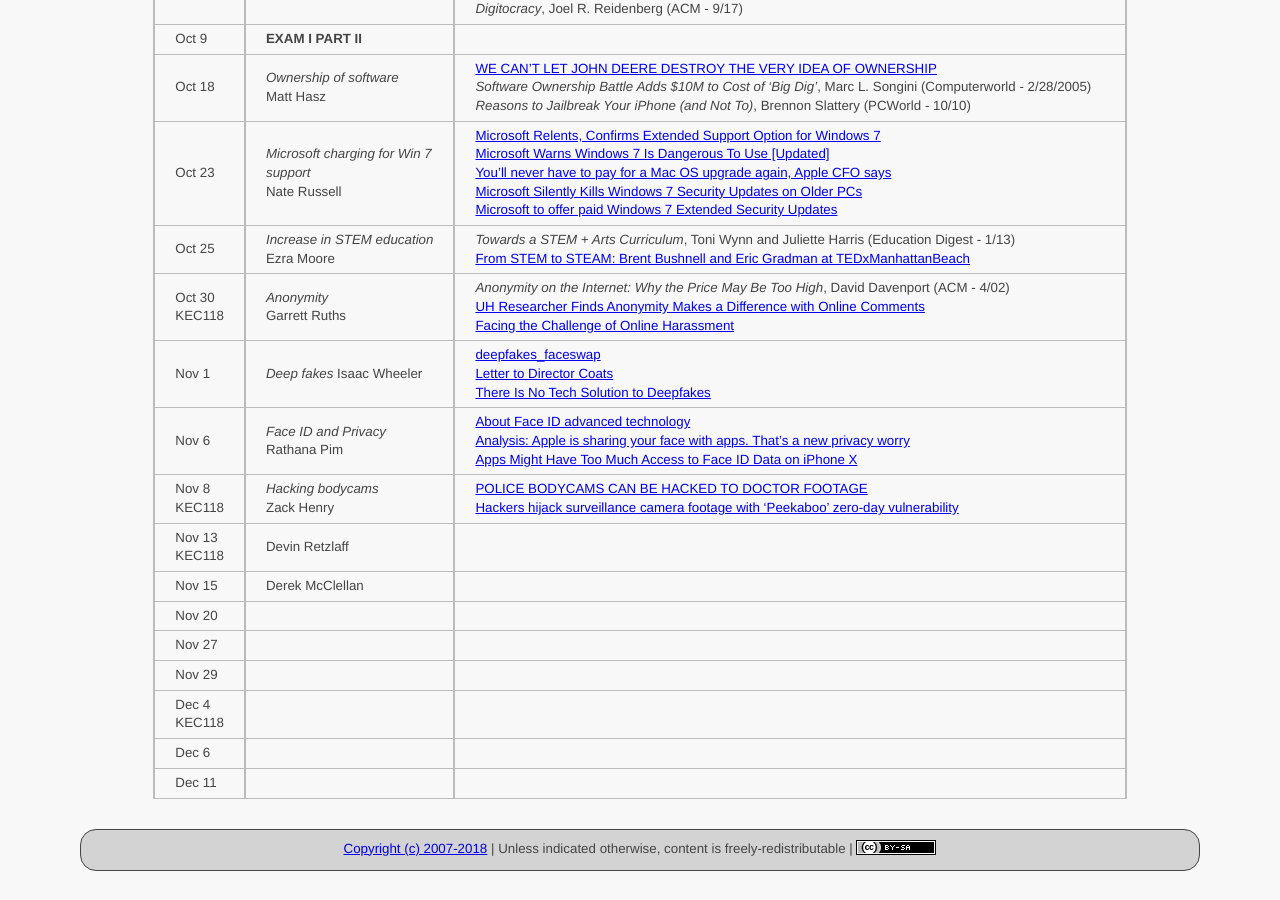
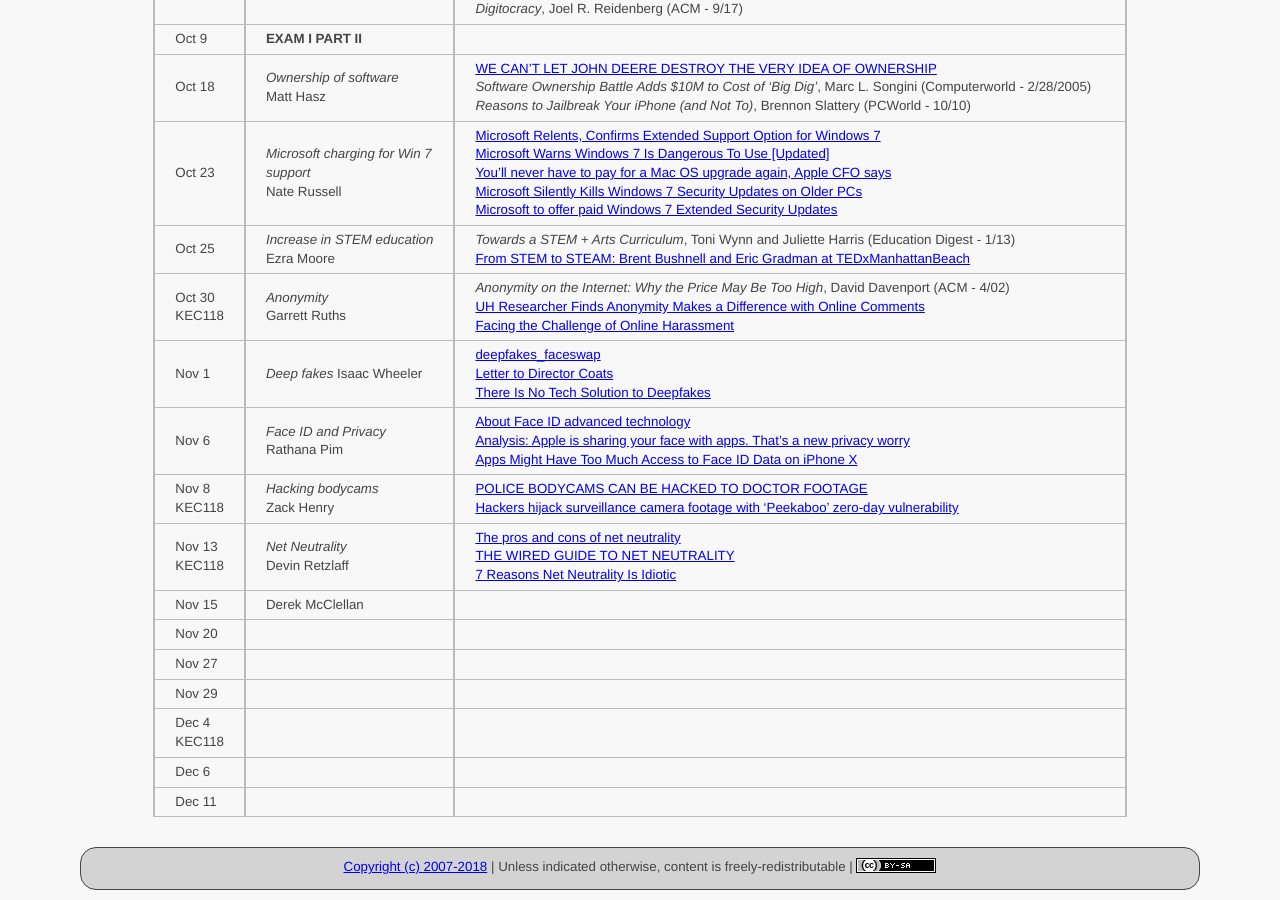
Before and after one commit to ycpcs/cs456-fall2018, a Jekyll site: the page built from schedule/index.md, in a window 1280 px wide and 900 px high, scrolled down 1059 px. Built offline with Jekyll 4.4.1, drawn with Linux system fonts in a browser that asks for light colours.

Commit message:
add net neutrality articles
add net neutrality articles

```diff
--- a/schedule/index.md
+++ b/schedule/index.md
@@ -34,7 +34,7 @@ All reading materials can be accessed via [Schmidt Library](http://library.ycp.e
 > Nov 1   | *Deep fakes* Isaac Wheeler | [deepfakes_faceswap](https://github.com/deepfakes/faceswap) <br /> [Letter to Director Coats](https://schiff.house.gov/imo/media/doc/2018-09%20ODNI%20Deep%20Fakes%20letter.pdf) <br /> [There Is No Tech Solution to Deepfakes](https://motherboard.vice.com/en_us/article/594qx5/there-is-no-tech-solution-to-deepfakes)|
 > Nov 6   | *Face ID and Privacy* <br /> Rathana Pim | [About Face ID advanced technology](https://support.apple.com/en-us/HT208108) <br /> [Analysis: Apple is sharing your face with apps. That's a new privacy worry](https://www.chicagotribune.com/bluesky/technology/ct-apple-facial-recognition-privacy-20171202-story.html) <br /> [Apps Might Have Too Much Access to Face ID Data on iPhone X](https://www.extremetech.com/mobile/259872-apps-might-much-access-face-id-data-iphone-x)|
 > Nov 8 <br /> KEC118  | *Hacking bodycams* <br /> Zack Henry | [POLICE BODYCAMS CAN BE HACKED TO DOCTOR FOOTAGE](https://www.wired.com/story/police-body-camera-vulnerabilities/) <br /> [Hackers hijack surveillance camera footage with 'Peekaboo' zero-day vulnerability](https://www.zdnet.com/article/hackers-can-tamper-with-surveillance-camera-footage-due-to-new-zero-day-vulnerability/) |
-> Nov 13 <br /> KEC118  | Devin Retzlaff | |
+> Nov 13 <br /> KEC118  | *Net Neutrality* <br /> Devin Retzlaff | [The pros and cons of net neutrality](https://www.itpro.co.uk/strategy/28115/the-pros-and-cons-of-net-neutrality) <br /> [THE WIRED GUIDE TO NET NEUTRALITY](https://www.wired.com/story/guide-net-neutrality/) <br /> [7 Reasons Net Neutrality Is Idiotic](https://www.dailywire.com/news/18613/7-reasons-net-neutrality-idiotic-aaron-bandler)|
 > Nov 15  | Derek McClellan | |
 > Nov 20  |  |
 > Nov 27  |  |
```
